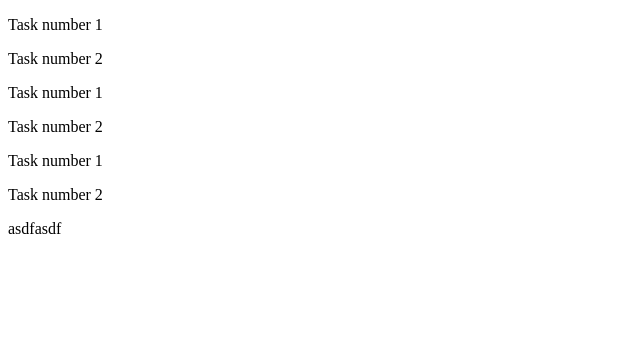
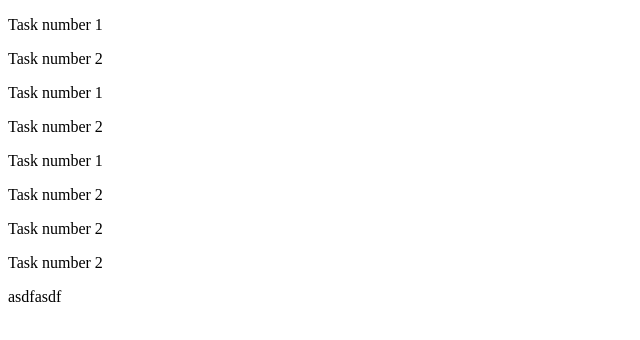
Before and after one commit to oisin-t-ucd/unit_2_exercises, a plain HTML site: page index.html in a window 1280 px wide. Shown: the whole page, without its empty margins (0-640 px from the left). Drawn offline with Linux system fonts and the light colour scheme.

Commit message:
update content

```diff
--- a/index.html
+++ b/index.html
@@ -12,5 +12,7 @@
     <p>Task number 2</p>
     <p>Task number 1</p>
     <p>Task number 2</p>
+    <p>Task number 2</p>
+    <p>Task number 2</p>
 </body>
 </html>asdfasdf
```
